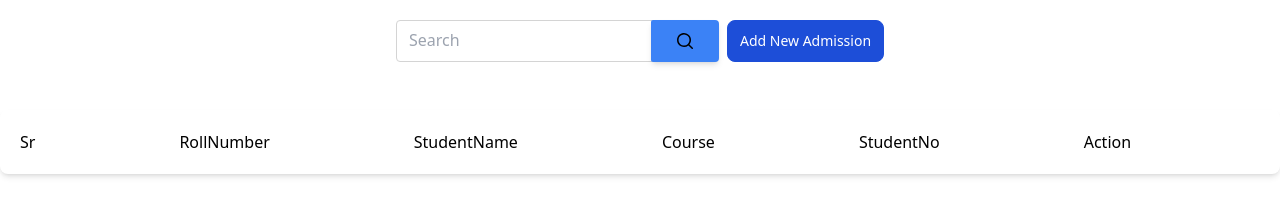
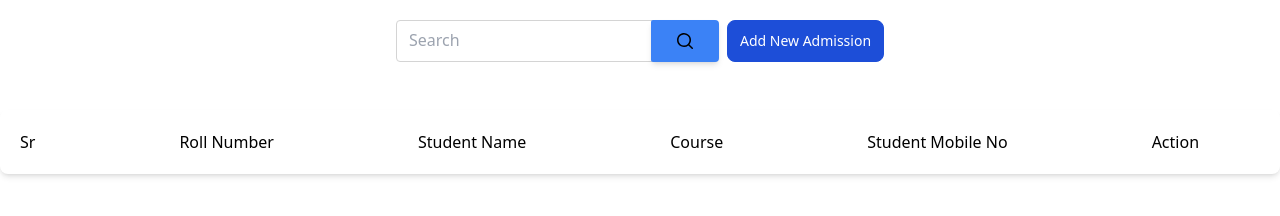
Before and after one commit to expertclasses/expertadmin, a plain HTML site: page admissions.html in a window 1280 px wide. Drawn offline with nearby package versions, Linux system fonts and the light colour scheme; no server answers.

Commit message:
button url updated

```diff
--- a/admissions.html
+++ b/admissions.html
@@ -37,7 +37,7 @@
                 </svg>
               </button>
 
-              <a href="https://expertclass.netlify.app/admission"  class="ml-20 inline-flex items-center py-2.5 px-3 ms-2 text-sm font-medium text-white bg-blue-700 rounded-lg border border-blue-700 hover:bg-blue-800">
+              <a href="https://expertclasses.vercel.app/admission.html" target="_blank"  class="ml-20 inline-flex items-center py-2.5 px-3 ms-2 text-sm font-medium text-white bg-blue-700 rounded-lg border border-blue-700 hover:bg-blue-800">
                 Add New Admission
             </a>
 
@@ -228,7 +228,7 @@
             <input type="date" name="endtime" id="editend-time" required />
           </div>
 
-          <label for="userno">Student Mobile No: </label>
+          <label for="userno">Student Mobile No</label>
           <input
             type="number"
             name="studentno"
@@ -318,10 +318,10 @@
     <div  class="relative overflow-x-auto shadow-md sm:rounded-lg">
         <div class="flex p-5 font-medium shadow-md space-x-36">
             <span>Sr</span>
-            <span>RollNumber</span>
-            <span>StudentName</span>
+            <span>Roll Number</span>
+            <span>Student Name</span>
             <span>Course</span>
-            <span>StudentNo</span>
+            <span>Student Mobile No</span>
             <span>Action</span>
         </div>
     </div>
@@ -335,7 +335,7 @@
 <!-- Add jsPDF library -->
 <script src="https://cdnjs.cloudflare.com/ajax/libs/jspdf/2.5.1/jspdf.umd.min.js"></script>
 
-    <script src="./js/admission.js"></script>
+<script src="./js/admission.js"></script>
 
 </body>
 </html>
```
